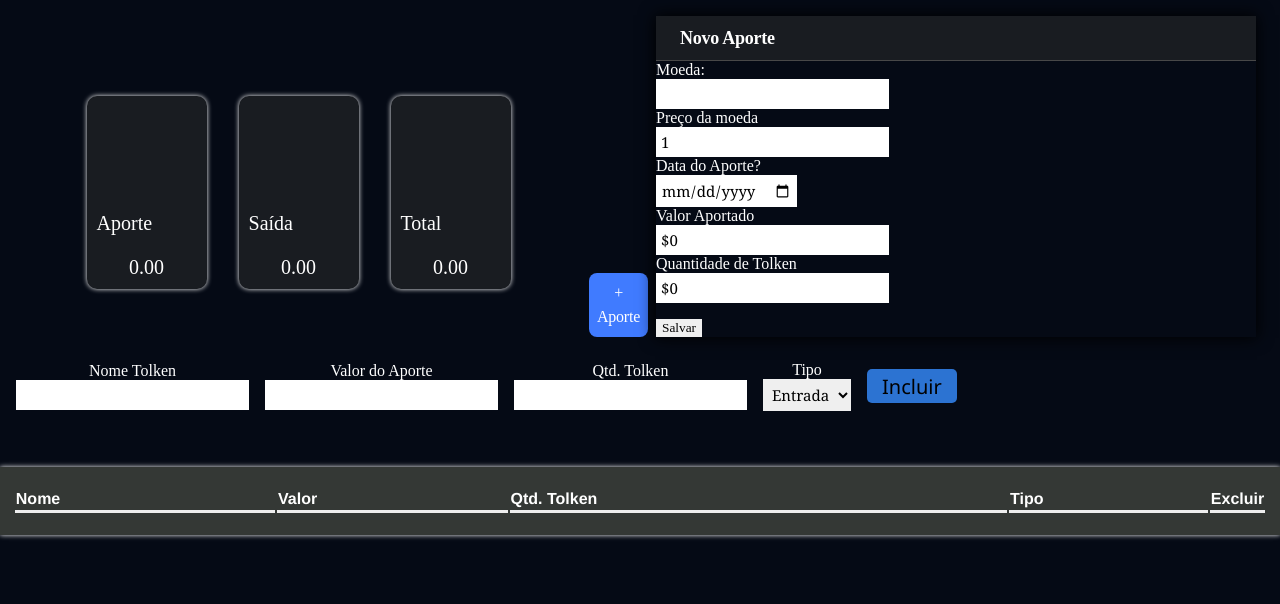
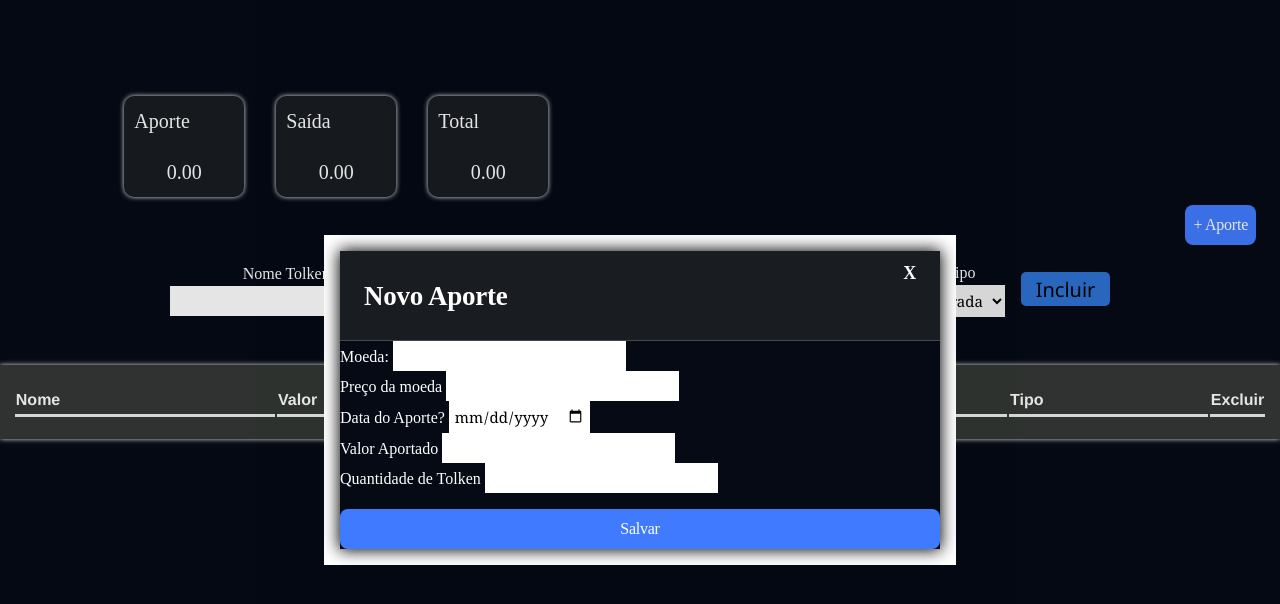
Before and after one commit to ChristieCardoso/Controle-Financeiro, a website: page src/index.html in a window 1280 px wide. Both pictures are taken after a click on the button "+ Aporte". Drawn offline with nearby package versions, Linux system fonts and the light colour scheme; no server answers; a web font is replaced by a local one.

Commit message:
Incluindo o dialog no formulário, incluindo função para fechar formulário

```diff
--- a/src/index.html
+++ b/src/index.html
@@ -12,115 +12,74 @@
 
 </head>
 
-<body class="root">
-
-    <main class="containerPai">
-
-        <div class="stylesDesktop">
-
+<body>
+    <main>
         <div class="containerCards">
-
             <div class="resume">
-
                 <div class="styleContainer">
                     <div class="styleNome">
                         Aporte
                     </div>
-                        <!--<svg aria-hidden="true" focusable="false" data-prefix="fas" data-icon="info-circle" class="styleIcon " role="img" xmlns="http://www.w3.org/2000/svg" viewBox="0 0 512 512" data-tip="Valor aportado." currentItem="false">
-                            <path fill="currentColor" d="M256 8C119.043 8 8 119.083 8 256c0 136.997 111.043 248 248 248s248-111.003 248-248C504 119.083 392.957 8 256 8zm0 110c23.196 0 42 18.804 42 42s-18.804 42-42 42-42-18.804-42-42 18.804-42 42-42zm56 254c0 6.627-5.373 12-12 12h-88c-6.627 0-12-5.373-12-12v-24c0-6.627 5.373-12 12-12h12v-64h-12c-6.627 0-12-5.373-12-12v-24c0-6.627 5.373-12 12-12h64c6.627 0 12 5.373 12 12v100h12c6.627 0 12 5.373 12 12v24z"></path>
-                        </svg>-->
                     <span class="aporte">0.00</span>
                 </div>
-
                 <div class="styleContainer">
                     <div class="styleNome">
                         Saída
                     </div>
                     <span class="saida">0.00</span>
                 </div>
-
                 <div class="styleContainer">
                     <div class="styleNome">
                         Total
                     </div>
                     <span class="total">0.00</span>
                 </div>
-
             </div>
 
             <div class="styleBotoes">
-
                 <div class="stylebotao">
-
                     <button id="btn_form" class="btn-name">+ Aporte</button>
-
                 </div>
 
-                    <div class="formulario">
+                <dialog class="formulario">
 
                     <div id="my_form">
-
                         <div class="cabecalho">
-                                <div>Novo Aporte</div>
-                                <div>
-                                    <svg aria-hidden="true" focusable="false" data-prefix="fas" data-icon="times"
-                                        class="svg-inline--fa fa-times fa-w-11 styles_iconefechar__xvhu3" role="img"
-                                        xmlns="http://www.w3.org/2000/svg" viewBox="0 0 352 512">
-                                        <path fill="currentColor"
-                                            d="M242.72 256l100.07-100.07c12.28-12.28 12.28-32.19 0-44.48l-22.24-22.24c-12.28-12.28-32.19-12.28-44.48 0L176 189.28 75.93 89.21c-12.28-12.28-32.19-12.28-44.48 0L9.21 111.45c-12.28 12.28-12.28 32.19 0 44.48L109.28 256 9.21 356.07c-12.28 12.28-12.28 32.19 0 44.48l22.24 22.24c12.28 12.28 32.2 12.28 44.48 0L176 322.72l100.07 100.07c12.28 12.28 32.2 12.28 44.48 0l22.24-22.24c12.28-12.28 12.28-32.19 0-44.48L242.72 256z">
-                                        </path>
-                                    </svg>
-                                </div>
+                            <h2>Novo Aporte</h2>
+                            <span id="btnClose">X</span>
                         </div>
 
-                            <div class="styleModel">
-
-                                <div class="corpo-do-form">
+                        <form class="styleModel">
 
                             <div>
-                                        <div>
                                 <label class="moe">Moeda:</label>
-                                        </div>
 
                                 <input type="text">
-
                             </div>
 
                             <div>
-                                        <div>
                                 <label class="pre" for="pre">Preço da moeda</label>
-                                        </div>
-                                        <input type="text" name="pre" value="1">
+                                <input type="number" name="pre">
                             </div>
 
                             <div>
-                                        <div>
                                 <label class="dat">Data do Aporte?</label>
-                                        </div>
                                 <input type="date">
                             </div>
 
                             <div>
-                                        <div>
                                 <label class="val">Valor Aportado</label>
-                                        </div>
-                                        <input type="text" inputmode="decimal" value="$0">
+                                <input type="number">
                             </div>
 
                             <div>
                                 <label class="qtt">Quantidade de Tolken</label>
-                                        <div></div>
-                                        <input type="text" inputmode="decimal" value="$0">
+                                <input type="number">
                             </div>
-
-                                    <button type="button" style="margin-top: 16px;">Salvar</button>
-
+                        </form>
+                        <button type="button" class="salvabtn" style="margin-top: 16px;">Salvar</button>
                     </div>
-                            </div>
-
-                        </div>
-
-                    </div>
+                </dialog>
             </div>
         </div>
 
@@ -129,7 +88,6 @@
                 <label for="desc">Nome Tolken</label>
                 <input type="text" id="desc" />
             </div>
-
 
             <div class="valor">
                 <label for="valor">Valor do Aporte</label>
@@ -165,7 +123,7 @@
                 </tbody>
             </table>
         </div>
-        </div>
+
     </main>
     <script src="script.js"></script>
 </body>
--- a/src/script.js
+++ b/src/script.js
@@ -8,32 +8,31 @@ const aporte = document.querySelector(".aporte");
 const saida = document.querySelector(".saida");
 const averagePrice = document.querySelector(".price");
 const total = document.querySelector(".total");
-const btc = document.getElementById("bitcoin");
-const eth = document.getElementById("ethereum");
-var btn = document.getElementById('btn_form');
-var form = document.getElementById('my_form');
+const btc = document.querySelector("bitcoin");
+const eth = document.querySelector("ethereum");
+const btnAporte = document.querySelector('#btn_form');
+const btnClose = document.querySelector('#btnClose');
+const formAporte = document.querySelector('dialog');
 
-btn.addEventListener('click', function() {
-  if(form.style.display != 'block') {
-    form.style.display = 'block';
-    return;
-  }
-  form.style.display = 'none';
-});
 
-var liveprice = {
-  "async": true,
-  "scroosDomain": true,
-  "url": "https://api.coingecko.com/api/v3/simple/price?ids=bitcoin%2Cethereum&vs_currencies=usd&precision=2",
-  "method": "GET",
-  "headers": {}
-}
+btnClose.onclick = function () {
+  formAporte.close()
+};
 
-$.ajax(liveprice).done(function (response) {
-  btc.innerHTML = response.bitcoin.usd;
-  eth.innerHTML = response.ethereum.usd;
+// const liveprice = {
+//   "async": true,
+//   "scroosDomain": true,
+//   "url": "https://api.coingecko.com/api/v3/simple/price?ids=bitcoin%2Cethereum&vs_currencies=usd&precision=2",
+//   "method": "GET",
+//   "headers": {}
+// }
 
-});
+// $.ajax(liveprice).done(function (response) {
+//   btc.innerHTML = response.bitcoin.usd;
+//   eth.innerHTML = response.ethereum.usd;
+// });
+
+
 let allWallet = {};
 
 btnSalvarLanc.onclick = () => {
@@ -49,14 +48,20 @@ btnSalvarLanc.onclick = () => {
   });
 
   setItensBD();
+  loadItens();
+  formAporte.close();
 
-  loadItens();
 
   descItem.value = "";
   amount.value = 0;
   quantidade.value = 0;
 
 };
+
+btnAporte.onclick = function () {
+  formAporte.showModal();
+};
+
 //função para deletar
 function deleteItem(index) {
   allWallet.splice(index, 1);
--- a/src/style.css
+++ b/src/style.css
@@ -26,26 +26,16 @@
   body {
 
     margin: 0;
-    font-family: system-ui,-apple-system,"Segoe UI",Roboto,"Helvetica Neue",Arial,"Noto Sans","Liberation Sans",sans-serif,"Apple Color Emoji","Segoe UI Emoji","Segoe UI Symbol","Noto Color Emoji";
-    font-family: var(--bs-body-font-family);
+    font-family: "Segoe UI", Roboto, "Helvetica Neue", Arial;
     font-size: 1rem;
-    font-size: var(--bs-body-font-size);
     font-weight: 400;
-    font-weight: var(--bs-body-font-weight);
     line-height: 1.5;
-    line-height: var(--bs-body-line-height);
-    color: #212529;
-    color: var(--bs-body-color);
-    text-align: var(--bs-body-text-align);
-    background-color: #fff;
-    background-color: var(--bs-body-bg);
     -webkit-text-size-adjust: 100%;
-    -webkit-tap-highlight-color: rgba(0,0,0,0);
+    -webkit-tap-highlight-color: rgba(0, 0, 0, 0);
     width: 100%;
     height: 100vh;
-    background-color: #050A15 !important;
+    background-color: #050A15;
     color: #FFF;
-
   }
 
   main {
@@ -54,41 +44,6 @@
     flex-direction: column;
     align-items: center;
 
-  }
-
-
-  .root {
-    width: 100%;
-    height: 100%;
-    margin: 0;
-    padding: 0;
-    border: 0;
-    font-size: 100%;
-    vertical-align: baseline;
-  }
-
-  .containerPai {
-    padding-top: 73px;
-    margin: 0;
-    padding: 0;
-    border: 0;
-    font-size: 100%;
-    vertical-align: baseline;
-  }
-
-  .stylesDesktop {
-    width: 100%;
-    margin: 0 auto;
-    height: 100%;
-    display: flex;
-    flex-direction: column;
-    grid-gap: 8px;
-    gap: 8px;
-    margin: 0;
-    padding: 0;
-    border: 0;
-    font-size: 100%;
-    vertical-align: baseline;
   }
 
   .containerCards {
@@ -100,6 +55,13 @@
     border: 0;
     font-size: 100%;
     vertical-align: baseline;
+  }
+  .containerCards {
+    display: flex;
+    grid-gap: 16px;
+    gap: 16px;
+    width: 100%;
+    padding: 16px 24px 0;
   }
 
   .resume {
@@ -203,7 +165,7 @@
     width: 100%;
     height: 100%;
     z-index: 1000;
-    background: rgba(39,39,40,.7);
+    background: rgba(39, 39, 40, .7);
     overflow: auto;
     margin: 0;
     padding: 0;
@@ -213,13 +175,46 @@
 
   }
 
-  .containerCards {
-    display: flex;
-    grid-gap: 16px;
-    gap: 16px;
+  svg:not(:root).svg-inline--fa {
+    overflow: visible;
+  }
+
+  .svg-inline--fa.fa-w-11 {
+    width: 0.6875em;
+  }
+
+  .styles_iconefechar__xvhu3 {
+    cursor: pointer;
+  }
+
+  .svg-inline--fa {
+    display: inline-block;
+    font-size: inherit;
+    height: 1em;
+    overflow: visible;
+    vertical-align: -0.125em;
+  }
+
+
+  .styles_iconefechar__xvhu3 {
+    cursor: pointer;
+  }
+
+  .salvabtn {
     width: 100%;
-    padding: 16px 24px 0;
+    font-family: Montserrat;
+    font-style: normal;
+    font-weight: 500;
+    font-size: 16px;
+    line-height: 24px;
+    text-align: center;
+    letter-spacing: -.25px;
+    color: #fff;
+    padding: 8px;
+    background: #407bff;
+    border-radius: 8px;
   }
+
 
   .cabecalho {
     width: 100%;
@@ -431,14 +426,3 @@
   .container .coin-price div h1 {
     font-size: 20px;
   }
-
-  /*
-  .img {
-    display: flex;
-    width: 150px;
-    justify-items: end;
-    margin-top: 8px;
-    mix-blend-mode: multiply;
-    box-shadow: 0px 0px 5px #2C73D2;
-  }
-  */
```
Lines whose indentation alone changed are shown as unchanged.
